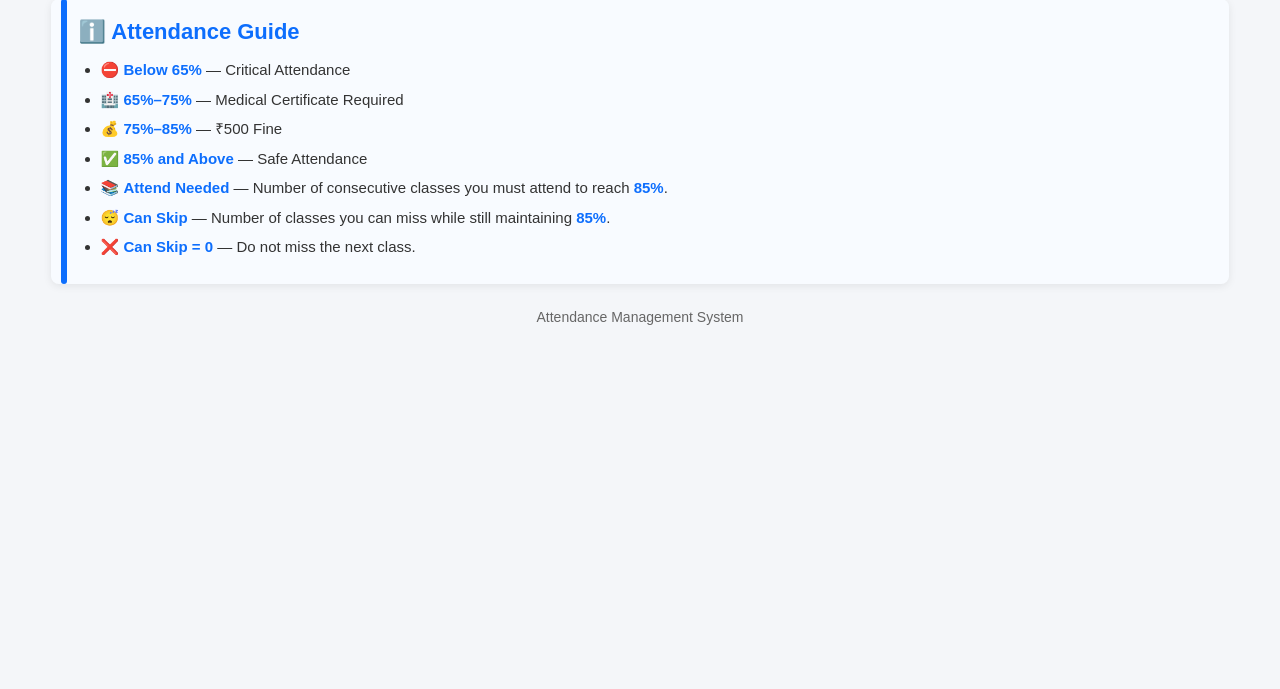
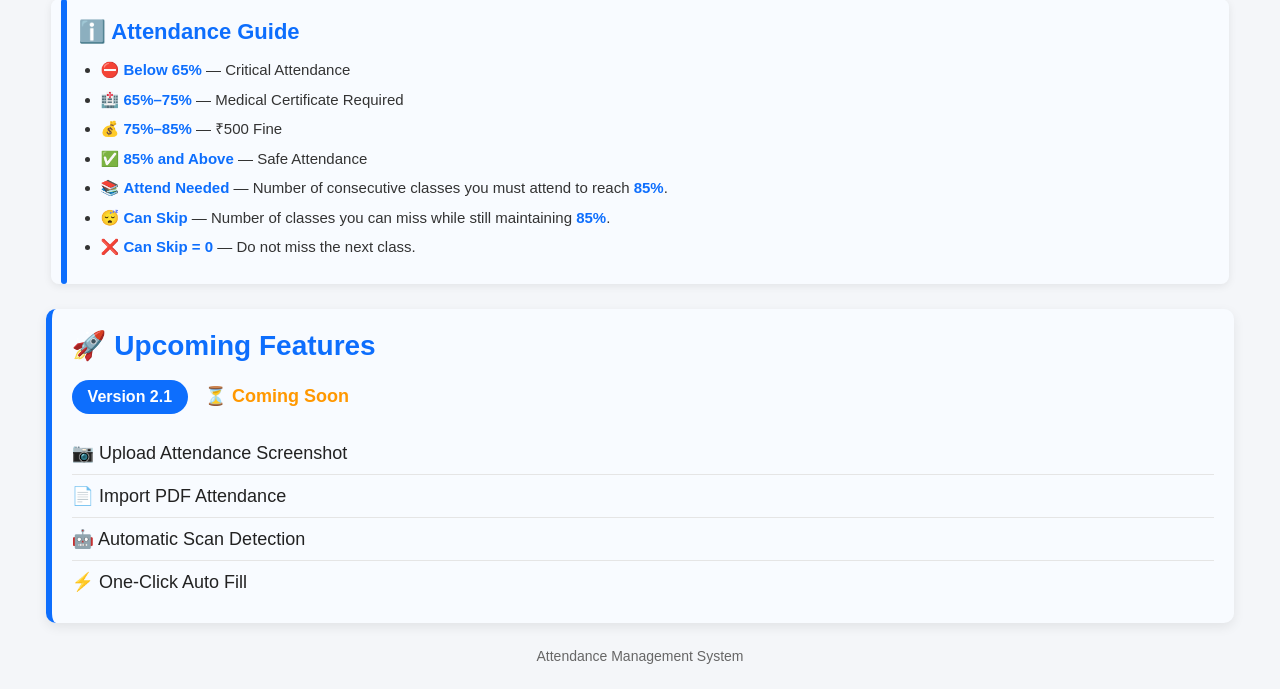
Before and after one commit to deva-0311/attendance-calculator, a Flask app: page / in a window 1280 px wide. Shown: the part 241-930 px from the top of the page. Before the commit the page ends 566 px from the top, so only its background shows below. Run offline with Flask 3, Linux system fonts and the light colour scheme.

Commit message:
Update Attendance Calculator V2.1

```diff
--- a/static/style.css
+++ b/static/style.css
@@ -1007,3 +1007,98 @@ body{
     background:#28a745;
 
 }
+
+/* Existing CSS */
+
+#saveBtn{
+    background:#2563eb;
+    color:white;
+}
+
+/* ===================================== */
+/* Upcoming Features */
+/* ===================================== */
+
+.roadmap-box{
+
+    margin:25px 20px;
+
+    padding:20px;
+
+    background:#f8fbff;
+
+    border-left:6px solid #0d6efd;
+
+    border-radius:10px;
+
+    box-shadow:0 4px 12px rgba(0,0,0,.08);
+
+}
+
+.roadmap-box h3{
+
+    margin-bottom:18px;
+
+    color:#0d6efd;
+
+    font-size:28px;
+
+}
+
+.version{
+
+    margin-bottom:18px;
+
+}
+
+.version-badge{
+
+    display:inline-block;
+
+    background:#0d6efd;
+
+    color:white;
+
+    padding:8px 16px;
+
+    border-radius:20px;
+
+    font-weight:bold;
+
+    margin-right:12px;
+
+}
+
+.coming-soon{
+
+    color:#ff9800;
+
+    font-weight:bold;
+
+    font-size:18px;
+
+}
+
+.roadmap-box ul{
+
+    list-style:none;
+
+    padding-left:0;
+
+}
+
+.roadmap-box li{
+
+    padding:10px 0;
+
+    font-size:18px;
+
+    border-bottom:1px solid #e5e5e5;
+
+}
+
+.roadmap-box li:last-child{
+
+    border-bottom:none;
+
+}
--- a/templates/index.html
+++ b/templates/index.html
@@ -128,11 +128,7 @@
 
         </ul>
 
-    </div>
-
-    <!-- ========================================= -->
-    <!-- Add Subject Popup -->
-    <!-- ========================================= -->
+    </div> <!-- note-box -->
 
     <div id="popupOverlay" class="popup-overlay">
 
@@ -204,12 +200,36 @@
 
     </div>
 
+    <div class="roadmap-box">
+
+        <h3>🚀 Upcoming Features</h3>
+
+        <div class="version">
+
+            <span class="version-badge">Version 2.1</span>
+
+            <span class="coming-soon">⏳ Coming Soon</span>
+
+        </div>
+
+        <ul>
+
+            <li>📷 Upload Attendance Screenshot</li>
+
+            <li>📄 Import PDF Attendance</li>
+
+            <li>🤖 Automatic Scan Detection</li>
+
+            <li>⚡ One-Click Auto Fill</li>
+
+        </ul>
+
+    </div>
+
     <div class="footer">
 
         <p>
-
             Attendance Management System
-
         </p>
 
     </div>
```
